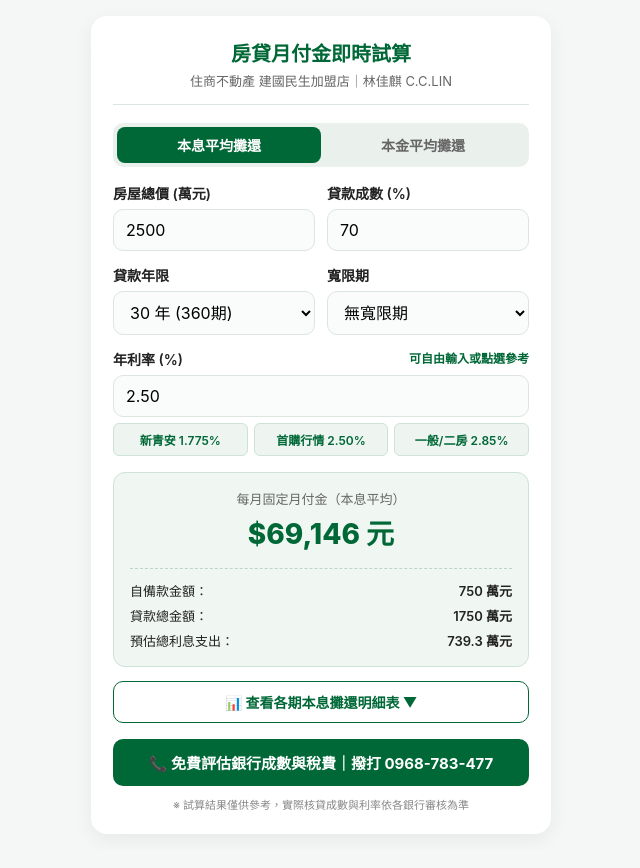
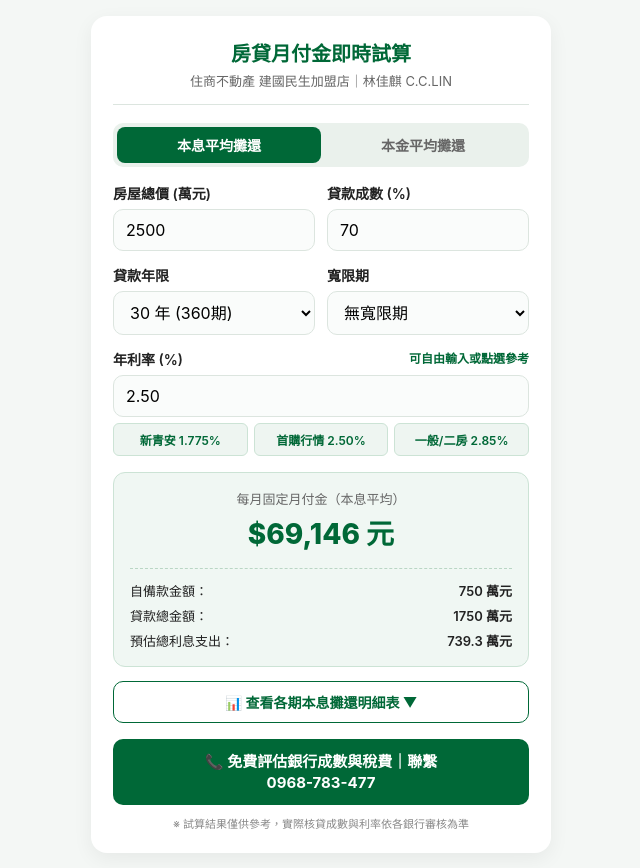
Before and after one commit to ekls9521436/loan, a plain HTML site: page index.html in a window 1280 px wide. Shown: the whole page, without its empty margins (319-959 px from the left). Drawn offline with Linux system fonts and the light colour scheme.

Commit message:
Update index.html

```diff
--- a/index.html
+++ b/index.html
@@ -41,7 +41,7 @@
     td { padding: 7px 6px; border-bottom: 1px solid #f0f0f0; }
     tr:nth-child(even) { background: #fafcfb; }
     .more-btn { width: 100%; padding: 8px; background: #f4f7f5; border: none; border-top: 1px solid var(--border); color: var(--primary); font-size: 12px; font-weight: 600; cursor: pointer; }
-    .cta-btn { display: block; width: 100%; text-align: center; margin-top: 16px; padding: 13px; background: var(--primary); color: #fff; text-decoration: none; font-weight: 700; font-size: 15px; border-radius: 10px; }
+    .cta-btn { display: block; width: 100%; text-align: center; margin-top: 16px; padding: 12px; background: var(--primary); color: #fff; text-decoration: none; font-weight: 700; font-size: 15px; line-height: 1.4; border-radius: 10px; }
     .note { text-align: center; font-size: 11px; color: #888; margin-top: 10px; }
   </style>
 </head>
@@ -126,7 +126,7 @@
       <button type="button" class="more-btn" id="more-btn" onclick="showAllRows()">顯示全部期數 ▼</button>
     </div>
 
-    <a href="tel:0968783477" class="cta-btn">📞 免費評估銀行成數與稅費｜撥打 0968-783-477</a>
+    <a href="tel:0968783477" class="cta-btn">📞 免費評估銀行成數與稅費｜聯繫<br>0968-783-477</a>
     <div class="note">※ 試算結果僅供參考，實際核貸成數與利率依各銀行審核為準</div>
   </div>
   <script>
```
